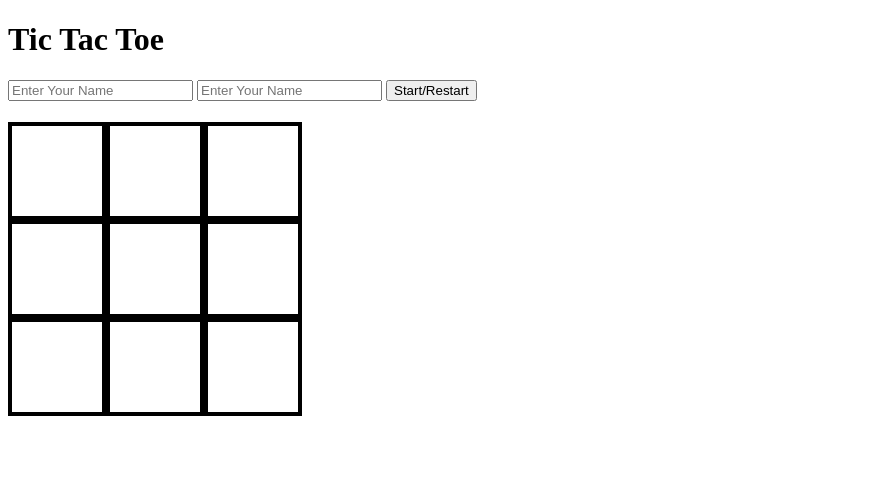
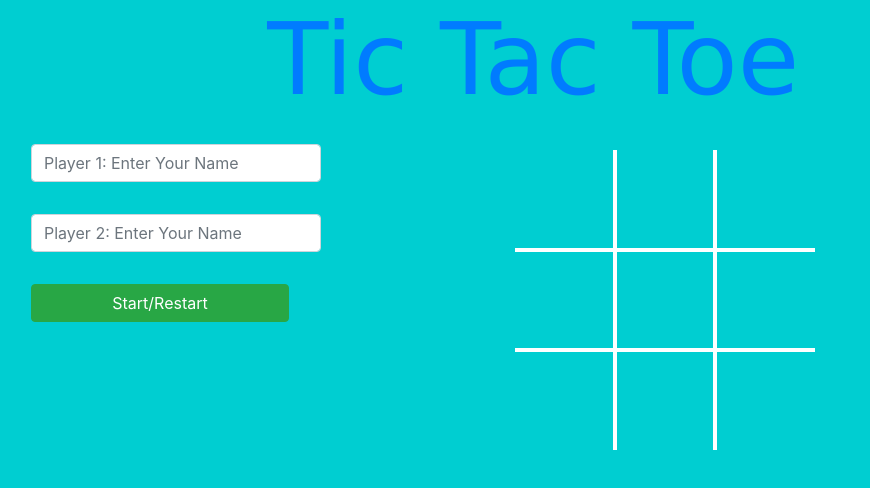
Before and after one commit to Datagirlcmr/Game-Tic-Tac-Toe-, a website: page index.html in a window 1280 px wide. Shown: the whole page, without its empty margins (0-870 px from the left). Drawn offline with nearby package versions, Linux system fonts and the light colour scheme.

Commit message:
styled the app with bootstrap and css

```diff
--- a/index.html
+++ b/index.html
@@ -4,19 +4,25 @@
     <meta charset="UTF-8">
     <meta name="viewport" content="width=device-width, initial-scale=1.0">
     <title>Tic Tac Toe Game</title>
+    <link rel="stylesheet" href="https://stackpath.bootstrapcdn.com/bootstrap/4.3.1/css/bootstrap.min.css" integrity="sha384-ggOyR0iXCbMQv3Xipma34MD+dH/1fQ784/j6cY/iJTQUOhcWr7x9JvoRxT2MZw1T" crossorigin="anonymous">
+    <script src="https://code.jquery.com/jquery-3.3.1.slim.min.js" integrity="sha384-q8i/X+965DzO0rT7abK41JStQIAqVgRVzpbzo5smXKp4YfRvH+8abtTE1Pi6jizo" crossorigin="anonymous"></script>
+    <script src="https://cdnjs.cloudflare.com/ajax/libs/popper.js/1.14.7/umd/popper.min.js" integrity="sha384-UO2eT0CpHqdSJQ6hJty5KVphtPhzWj9WO1clHTMGa3JDZwrnQq4sF86dIHNDz0W1" crossorigin="anonymous"></script>
+    <script src="https://stackpath.bootstrapcdn.com/bootstrap/4.3.1/js/bootstrap.min.js" integrity="sha384-JjSmVgyd0p3pXB1rRibZUAYoIIy6OrQ6VrjIEaFf/nJGzIxFDsf4x0xIM+B07jRM" crossorigin="anonymous"></script>
     <link rel="stylesheet" href="./style.css">
 </head>
-<body>
+<body class="m-auto">
     <div>
-        <h1>Tic Tac Toe</h1>
+        <h1 class="col-md-10 text-primary text-center">Tic Tac Toe</h1>
     </div>
     <div>
-        <form action="">
-            <input type="text" placeholder="Enter Your Name" id="player1" value="">
-            <input type="text" placeholder="Enter Your Name" id="player2" value="">
-            <input type="submit" value="Start/Restart">
+        <form action="", class="d-flex flex-column col-md-3">
+            <input type="text" placeholder="Player 1: Enter Your Name" id="player1" value="" class="m-3 form-control">
+            <input type="text" placeholder="Player 2: Enter Your Name" id="player2" value="" class="m-3 form-control">
+            <input type="submit" value="Start/Restart" class=" m-3 btn btn-success">
         </form>
         <h4 id="player-turn"></h4>
+
+        <aside class="col-md-6 board">
             <table>
                 <tr>
                     <td data-index="0"></td>
@@ -34,6 +40,8 @@
                     <td data-index="8"></td>
                 </tr>
             </table>
+        </aside>
+
     </div>
     <div>
         <h2 id="congrats"></h2>
--- a/main.js
+++ b/main.js
@@ -1,7 +1,6 @@
 const player1 = document.querySelector("#player1");
 const player2 = document.querySelector("#player2");
 const congrats = document.querySelector("#congrats");
-// const pturn = document.querySelector("#player-turn");
 const form = document.querySelector("form");
 const boxes = document.querySelectorAll("td");
 
@@ -54,7 +53,6 @@ const GameFlow = (() => {
   let p1, p2;
   let boardCount = 0;
   let gameStatus = "playing";
-//   let currentPlayer = null;
   let nextPlayer = null;
   const start = () => {
     p1 = Player(player1.value, "X");
@@ -75,13 +73,11 @@ const GameFlow = (() => {
     if (!p1.playing) {
       p1.playing = true;
       p2.playing = false;
-    //   currentPlayer = p1;
       nextPlayer = p2;
       return p1;
     } else {
       p1.playing = false;
       p2.playing = true;
-    //   currentPlayer = p2;
       nextPlayer = p1;
       return p2;
     }
--- a/style.css
+++ b/style.css
@@ -1,10 +1,43 @@
-table{
+body {
+  background-color: darkturquoise;
+}
+
+h1 {
+  font-size: 100px;
+  font-family: 'Lucida Sans', 'Lucida Sans Regular', 'Lucida Grande', 'Lucida Sans Unicode', Geneva, Verdana, sans-serif;
+}
+
+table {
   border-spacing: 0;
 }
-table td{
-  padding:30px;
-  border:4px solid #000000;
-  width:30px;
-  height:30px;
-  font-size: 30px;
+
+table td {
+  padding: 30px;
+  border: 4px solid #fff;
+  width: 100px;
+  height: 100px;
+  font-size: 50px;
+  color: #fff;
 }
+
+table tr td:first-child {
+  border-left: none;
+}
+
+table tr td:last-child {
+  border-right: none;
+}
+
+table tr:first-child td {
+  border-top: none;
+}
+
+table tr:last-child td {
+  border-bottom: none;
+}
+
+.board {
+  position: absolute;
+  top: 150px;
+  left: 500px;
+}
```
Lines whose indentation alone changed are shown as unchanged.
